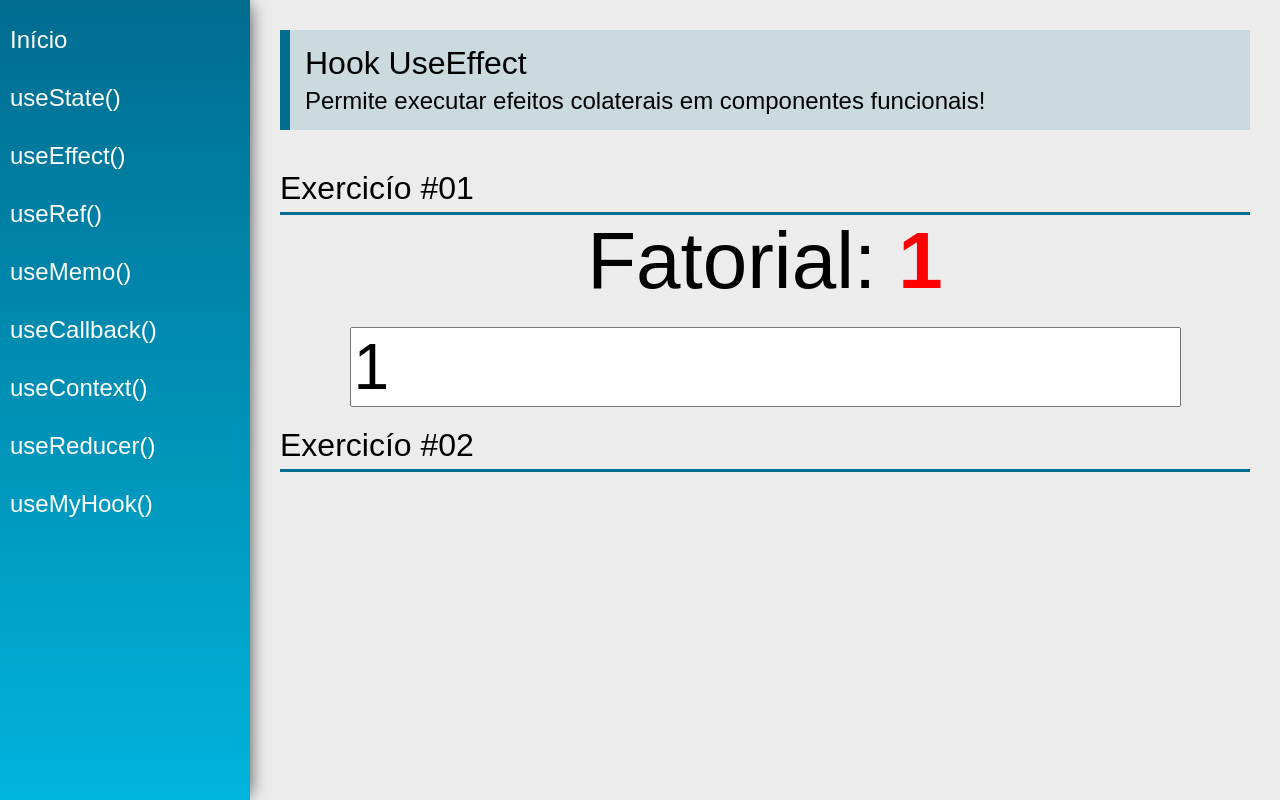
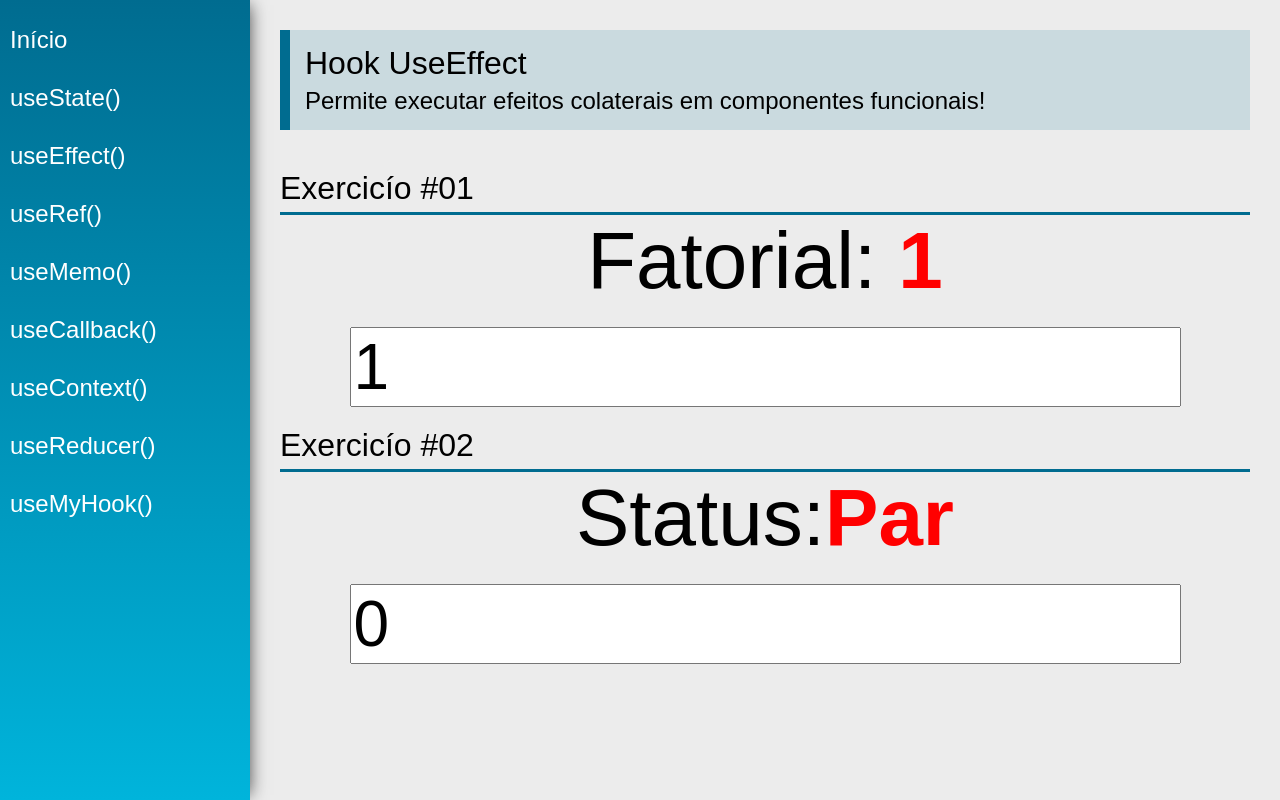
Before and after one commit to pedrohsbatista/Hooks-React, a React (Create React App) app: page /useEffect in a window 1280 px wide. Built offline with nearby package versions, Linux system fonts and the light colour scheme.

Commit message:
Exercício useEffect

```diff
--- a/src/views/examples/UseEffect.jsx
+++ b/src/views/examples/UseEffect.jsx
@@ -14,6 +14,10 @@ function calcFatorial(num) {
     return calcFatorial(n - 1) * n
 }
 
+function isParOrImpar(n){
+    return n % 2 === 0;
+}
+
 const UseEffect = (props) => {
     const [number, setNumber] = useState(1);
     const [fatorial, setFatorial] = useState(1);
@@ -27,6 +31,13 @@ const UseEffect = (props) => {
             document.title = "Teste";
         }
     }, [fatorial])
+
+    const [number2, setNumber2] = useState(0);
+    const [isPar, setIsPar] = useState(true);
+
+    useEffect(function() {
+        setIsPar(isParOrImpar(number2));
+    }, [number2])
 
     return (
         <div className="UseEffect">
@@ -46,7 +57,11 @@ const UseEffect = (props) => {
 
             <SectionTitle title="Exercicío #02"/>
             <div className="center">
-
+                <div>
+                    <span className="text">Status:</span>
+                    <span className="text red">{isPar ? "Par" : "Ímpar"}</span>
+                </div>
+                <input type="number" className="input" value={number2} onChange={e => setNumber2(e.target.value)} />
             </div>
         </div>
     )
```
